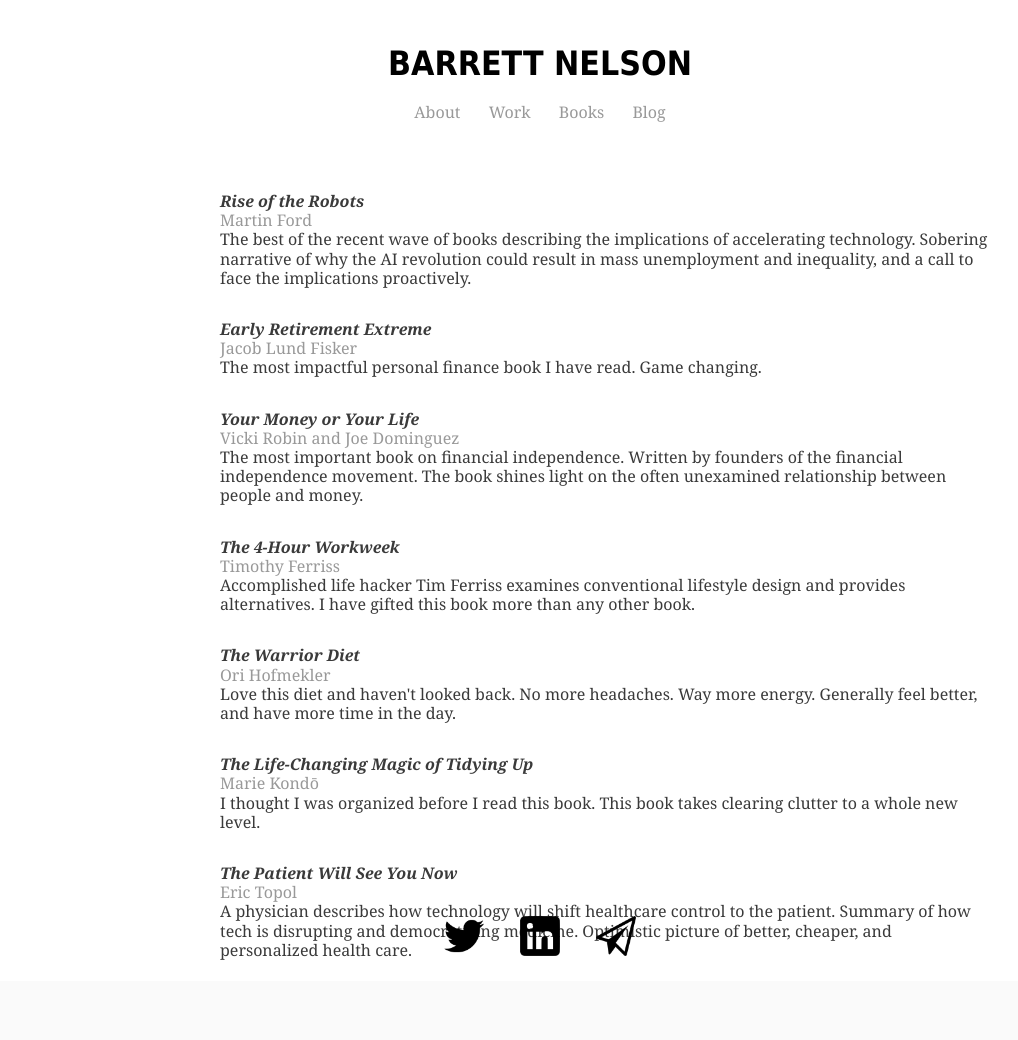
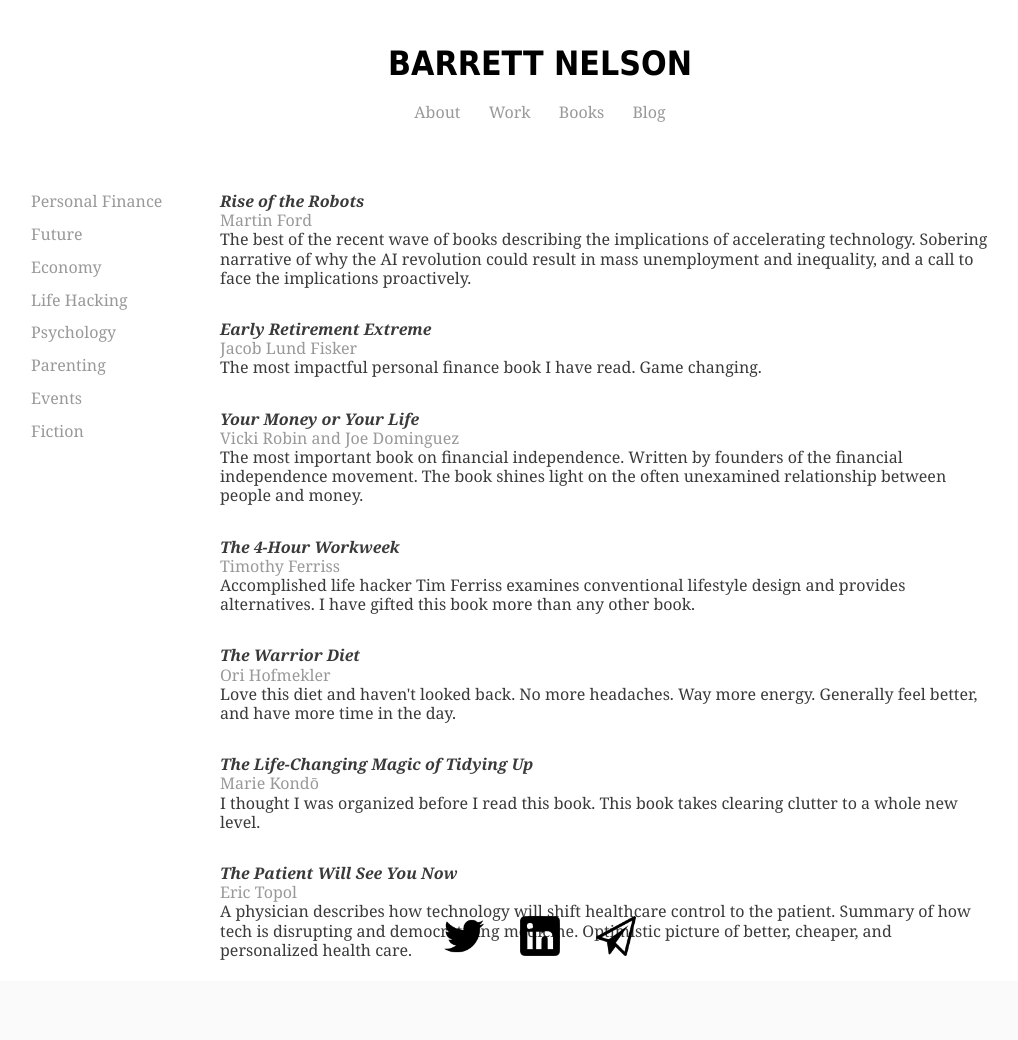
Before and after one commit to bstnel/bstnel.github.io, a Jekyll site: the page books/index.html, which Jekyll copies as it is, in a window 1280 px wide. Shown: the whole page, without its empty margins (100-1118 px from the left). Built offline with Jekyll 4.4.1, drawn with Linux system fonts in a browser that asks for light colours.

Commit message:
Update index.html

```diff
--- a/books/index.html
+++ b/books/index.html
@@ -28,6 +28,19 @@
 			<li><a href="/work">Work</a></li>
 	        	<li><a href="/books">Books</a></li>
         		<li><a href="/blog">Blog</a></li>
+    		</ul>
+		</nav>
+
+                     <nav>
+    		<ul class="nav2">
+        	<li><a href="/books/personal finance">Personal Finance</a></li>
+			    <li><a href="/books/future">Future</a></li>
+	        <li><a href="/books/economy">Economy</a></li>
+        	<li><a href="/books/life hacking">Life Hacking</a></li>
+          <li><a href="/books/psychology">Psychology</a></li>
+          <li><a href="/books/parenting">Parenting</a></li>
+          <li><a href="/books/events">Events</a></li>
+          <li><a href="/books/fiction">Fiction</a></li>
     		</ul>
 		</nav>
 
```
